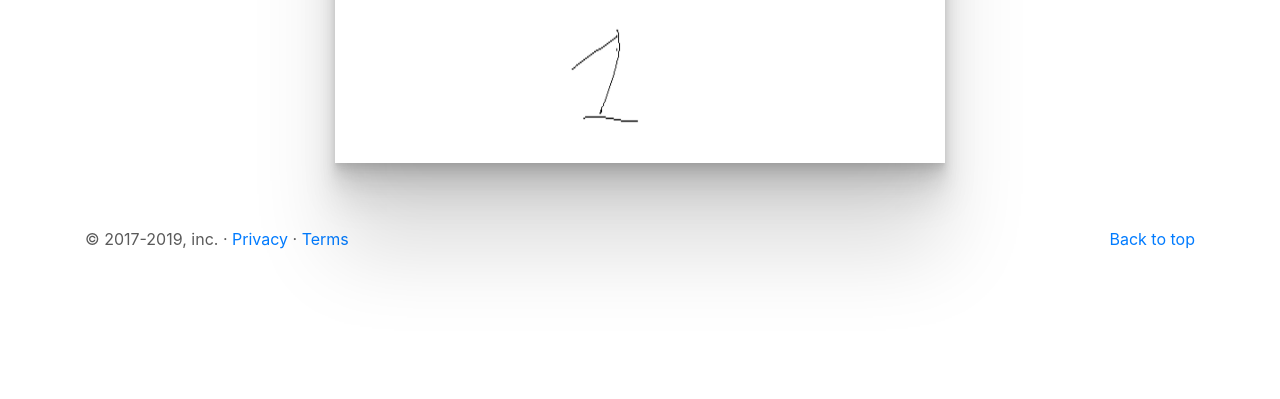
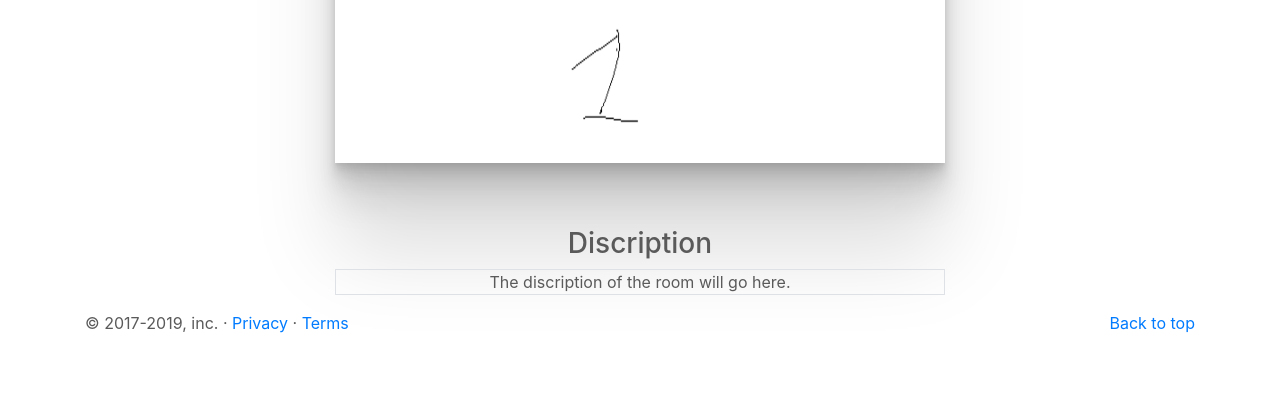
Before and after one commit to jakobntc/itec325_project, a PHP site: page /viewARoom.php in a window 1280 px wide. Shown: the part 453-852 px from the top of the page. Before the commit the page ends 718 px from the top, so only its background shows below. Run offline with PHP 8.4, Linux system fonts and the light colour scheme.

Commit message:
Added the description box to the viewARoom page.

```diff
--- a/viewARoom.php
+++ b/viewARoom.php
@@ -128,8 +128,22 @@
         </div>
         <!-- /User profile card column-->
 
+    </div> <!-- /Row 2 -->
+
+    <!-- Row 3 -->
+    <div class="row justify-content-center">
+
+        <!-- Discription Colum -->
+        <div class="col-sm-6">
+            <h3 style="text-align: center;">Discription</h3>
+            <p class="border" style="text-align: center;">The discription of the room will go here.</p>
+        </div>
+        <!-- /Discription Colum -->
+
     </div>
-</div>
+    <!-- /Row 3 -->
+
+</div> <!-- /Container -->
 
 <!-- Footer for the page. -->
 <footer class="container">
```
